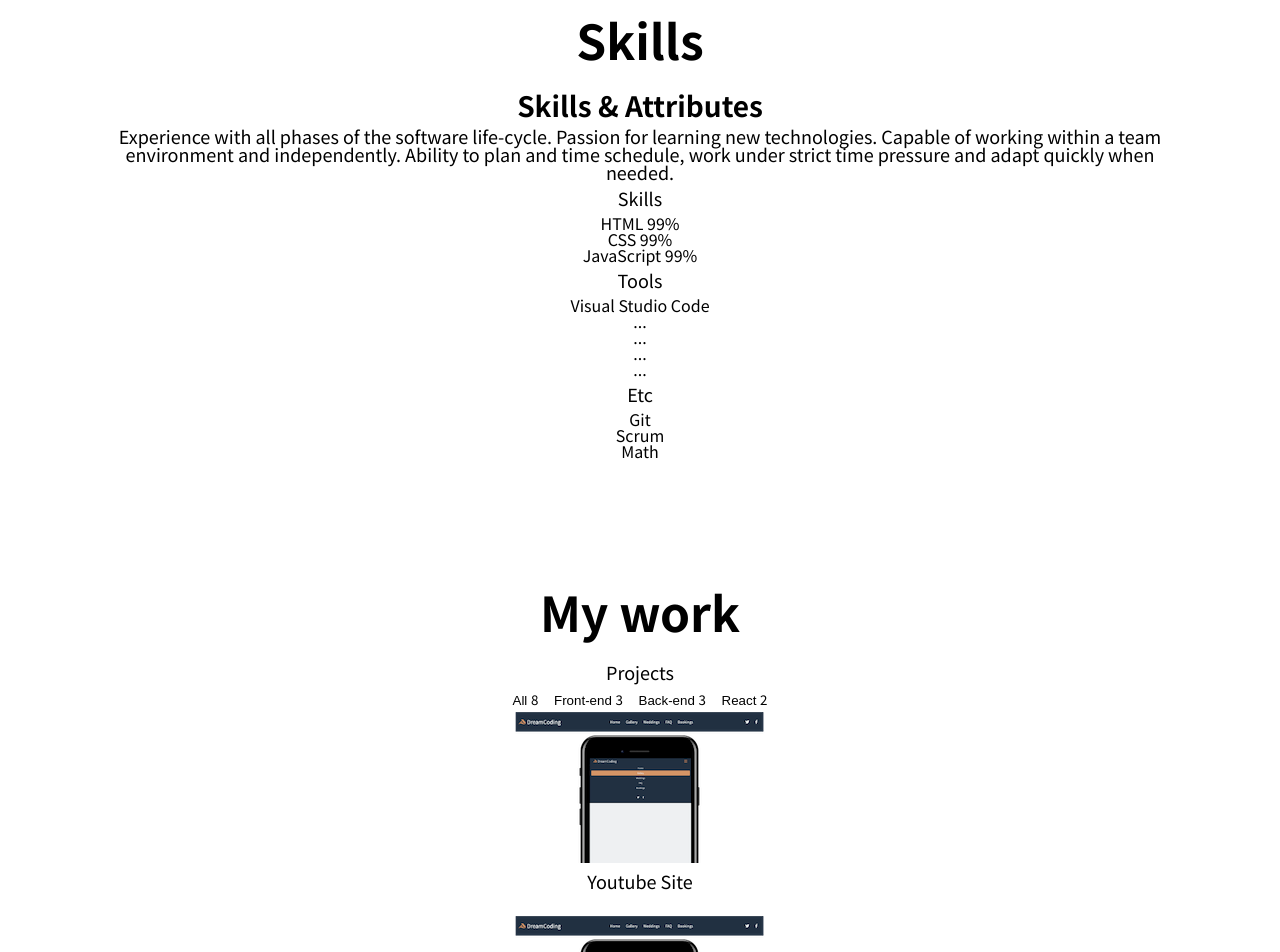
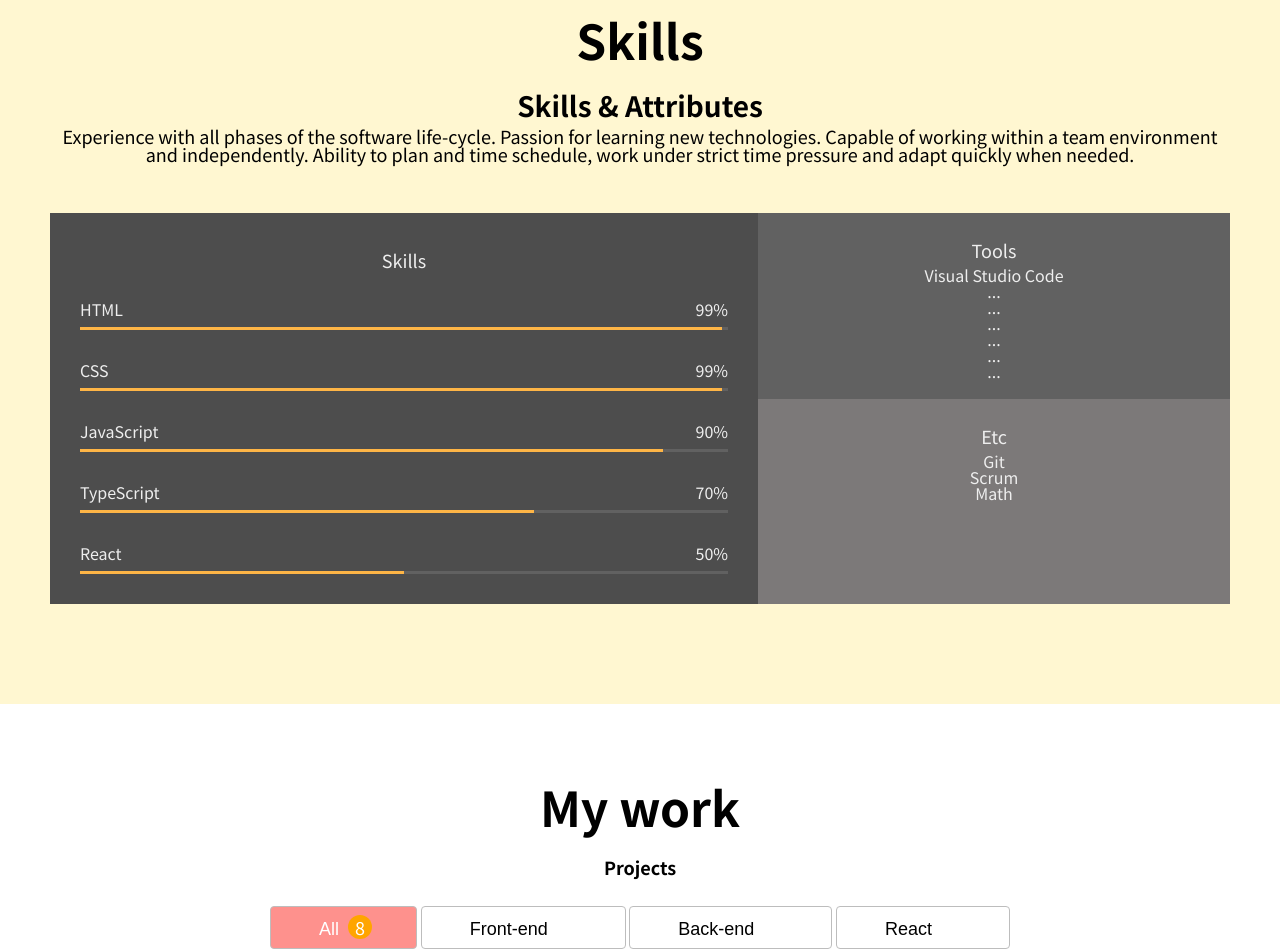
Before and after one commit to dudrjs145/portfolio, a plain HTML site: page index.html in a window 1280 px wide. Shown: the part 1440-2392 px from the top of the page. Drawn offline with Linux system fonts and the light colour scheme.

Commit message:
CSS: Work

```diff
--- a/index.html
+++ b/index.html
@@ -88,6 +88,7 @@
 
     <!-- Skills -->
     <section id="skills" class="section">
+      <div class="section__container">
       <h1>Skills</h1>
       <h2>Skills & Attributes</h2>
       <p class="skills__description">
@@ -101,30 +102,48 @@
         <div class="skillset__left">
           <h3 class="skillset__title">Skills</h3>
           <div class="skill">
-            <div class="skill_description">
+            <div class="skill__description">
               <span>HTML</span>
               <span>99%</span>
             </div>
             <div class="skill__bar">
-              <div class="skill__value"></div>
+              <div class="skill__value" style="width: 99%"></div>
             </div>
           </div>
           <div class="skill">
-            <div class="skill_description">
+            <div class="skill__description">
               <span>CSS</span>
               <span>99%</span>
             </div>
             <div class="skill__bar">
-              <div class="skill__value"></div>
+              <div class="skill__value" style="width: 99%"></div>
             </div>
           </div>
           <div class="skill">
-            <div class="skill_description">
+            <div class="skill__description">
               <span>JavaScript</span>
-              <span>99%</span>
+              <span>90%</span>
             </div>
             <div class="skill__bar">
-              <div class="skill__value"></div>
+              <div class="skill__value" style="width: 90%"></div>
+            </div>
+          </div>
+          <div class="skill">
+            <div class="skill__description">
+              <span>TypeScript</span>
+              <span>70%</span>
+            </div>
+            <div class="skill__bar">
+              <div class="skill__value" style="width: 70%"></div>
+            </div>
+          </div>
+          <div class="skill">
+            <div class="skill__description">
+              <span>React</span>
+              <span>50%</span>
+            </div>
+            <div class="skill__bar">
+              <div class="skill__value" style="width: 50%"></div>
             </div>
           </div>
         </div>
@@ -133,6 +152,8 @@
             <h3 class="skillset__title">Tools</h3>
             <ul class="tools__list">
               <li><span>Visual Studio Code</span></li>
+              <li><span>...</span></li>
+              <li><span>...</span></li>
               <li><span>...</span></li>
               <li><span>...</span></li>
               <li><span>...</span></li>
@@ -149,6 +170,7 @@
           </div>
         </div>
       </div>
+    </div>
     </section>
 
     <!-- My work -->
@@ -156,7 +178,7 @@
       <h1>My work</h1>
       <h3>Projects</h3>
       <div class="work__categories">
-        <button class="category__btn">
+        <button class="category__btn active">
           All <span class="category__count">8</span>
         </button>
         <button class="category__btn">
@@ -176,96 +198,90 @@
           class="project"
           target="blank"
         >
-          <img src="images/projects/dream.png" alt="Youtube Clone Coding" />
+          <img src="images/projects/dream.png" alt="Youtube Clone Coding" class="project_image"/>
           <div class="project__description">
             <h3>Youtube Site</h3>
             <span>Clong Coding with html and css</span>
           </div>
         </a>
+        <a
+        href="https://github.com/dudrjs145/portfolio"
+        class="project"
+        target="blank"
+      >
+        <img src="images/projects/dream.png" alt="Youtube Clone Coding" class="project_image"/>
+        <div class="project__description">
+          <h3>Youtube Site</h3>
+          <span>Clong Coding with html and css</span>
+        </div>
+      </a>
+      <a
+      href="https://github.com/dudrjs145/portfolio"
+      class="project"
+      target="blank"
+    >
+      <img src="images/projects/dream.png" alt="Youtube Clone Coding" class="project_image"/>
+      <div class="project__description">
+        <h3>Youtube Site</h3>
+        <span>Clong Coding with html and css</span>
+      </div>
+    </a>
+    <a
+    href="https://github.com/dudrjs145/portfolio"
+    class="project"
+    target="blank"
+  >
+    <img src="images/projects/dream.png" alt="Youtube Clone Coding" class="project_image"/>
+    <div class="project__description">
+      <h3>Youtube Site</h3>
+      <span>Clong Coding with html and css</span>
+    </div>
+  </a>
+  <a
+  href="https://github.com/dudrjs145/portfolio"
+  class="project"
+  target="blank"
+>
+  <img src="images/projects/dream.png" alt="Youtube Clone Coding" class="project_image"/>
+  <div class="project__description">
+    <h3>Youtube Site</h3>
+    <span>Clong Coding with html and css</span>
+  </div>
+</a>
+<a
+href="https://github.com/dudrjs145/portfolio"
+class="project"
+target="blank"
+>
+<img src="images/projects/dream.png" alt="Youtube Clone Coding" class="project_image"/>
+<div class="project__description">
+  <h3>Youtube Site</h3>
+  <span>Clong Coding with html and css</span>
+</div>
+</a>
+<a
+href="https://github.com/dudrjs145/portfolio"
+class="project"
+target="blank"
+>
+<img src="images/projects/dream.png" alt="Youtube Clone Coding" class="project_image"/>
+<div class="project__description">
+  <h3>Youtube Site</h3>
+  <span>Clong Coding with html and css</span>
+</div>
+</a>
+<a
+href="https://github.com/dudrjs145/portfolio"
+class="project"
+target="blank"
+>
+<img src="images/projects/dream.png" alt="Youtube Clone Coding" class="project_image"/>
+<div class="project__description">
+  <h3>Youtube Site</h3>
+  <span>Clong Coding with html and css</span>
+</div>
+</a>
 
-        <a
-          href="https://github.com/dudrjs145/portfolio"
-          class="project"
-          target="blank"
-        >
-          <img src="images/projects/dream.png" alt="Youtube Clone Coding" />
-          <div class="project__description">
-            <h3>Youtube Site</h3>
-            <span>Clong Coding with html and css</span>
-          </div>
-        </a>
-
-        <a
-          href="https://github.com/dudrjs145/portfolio"
-          class="project"
-          target="blank"
-        >
-          <img src="images/projects/dream.png" alt="Youtube Clone Coding" />
-          <div class="project__description">
-            <h3>Youtube Site</h3>
-            <span>Clong Coding with html and css</span>
-          </div>
-        </a>
-
-        <a
-          href="https://github.com/dudrjs145/portfolio"
-          class="project"
-          target="blank"
-        >
-          <img src="images/projects/dream.png" alt="Youtube Clone Coding" />
-          <div class="project__description">
-            <h3>Youtube Site</h3>
-            <span>Clong Coding with html and css</span>
-          </div>
-        </a>
-
-        <a
-          href="https://github.com/dudrjs145/portfolio"
-          class="project"
-          target="blank"
-        >
-          <img src="images/projects/dream.png" alt="Youtube Clone Coding" />
-          <div class="project__description">
-            <h3>Youtube Site</h3>
-            <span>Clong Coding with html and css</span>
-          </div>
-        </a>
-
-        <a
-          href="https://github.com/dudrjs145/portfolio"
-          class="project"
-          target="blank"
-        >
-          <img src="images/projects/dream.png" alt="Youtube Clone Coding" />
-          <div class="project__description">
-            <h3>Youtube Site</h3>
-            <span>Clong Coding with html and css</span>
-          </div>
-        </a>
-
-        <a
-          href="https://github.com/dudrjs145/portfolio"
-          class="project"
-          target="blank"
-        >
-          <img src="images/projects/dream.png" alt="Youtube Clone Coding" />
-          <div class="project__description">
-            <h3>Youtube Site</h3>
-            <span>Clong Coding with html and css</span>
-          </div>
-        </a>
-
-        <a
-          href="https://github.com/dudrjs145/portfolio"
-          class="project"
-          target="blank"
-        >
-          <img src="images/projects/dream.png" alt="Youtube Clone Coding" />
-          <div class="project__description">
-            <h3>Youtube Site</h3>
-            <span>Clong Coding with html and css</span>
-          </div>
-        </a>
       </div>
     </section>
 
--- a/style.css
+++ b/style.css
@@ -206,6 +206,18 @@ button {
   outline: none;
 }
 
+/* Section common */
+.section {
+  padding: 50px;
+  text-align: center;
+  margin: auto;
+}
+
+.section__container {
+  max-width: 1200px;
+  margin: auto;
+}
+
 /* Navbar */
 #navbar {
   display: flex;
@@ -273,14 +285,6 @@ button {
   margin-top: 30px;
 }
 
-/* Section common */
-.section {
-  padding: 50px;
-  text-align: center;
-  max-width: 1200px;
-  margin: auto;
-}
-
 /* About */
 .about__majors {
   display: flex;
@@ -316,3 +320,160 @@ button {
   font-size: var(--font-small);
   color: var(--color-dark-grey);
 }
+
+/* Skills */
+#skills {
+  background-color: var(--color-yellow);
+}
+
+.skillset {
+  display: flex;
+  margin: 50px 0;
+  color: var(--color-light-white);
+  background-color: var(--color-light-grey);
+}
+
+.skillset__left {
+  flex-basis: 60%;
+  background-color: var(--color-dark-grey);
+  padding: 30px;
+}
+
+.skillset__right {
+  flex-basis: 40%;
+}
+
+.skillset__title {
+  color: var(--color-light-white);
+}
+
+.skill__description {
+  display: flex;
+  justify-content: space-between;
+}
+
+.skill {
+  margin-top: 32px;
+}
+
+.skill__bar {
+  height: 3px;
+  background-color: var(--color-grey);
+  margin-top: 10px;
+}
+.skill__value {
+  height: 3px;
+  background-color: var(--color-orange);
+}
+
+.tools,
+.etc {
+  padding: 20px;
+}
+
+.tools {
+  background-color: var(--color-grey);
+}
+
+/* Work */
+
+#work h3 {
+  font-weight: var(--weight-semi-bold);
+}
+
+.work__categories {
+  margin: 30px;
+}
+
+.category__btn {
+  color: var(--color-black);
+  background-color: transparent;
+  font-size: var(--font-regular);
+  border: 1px solid var(--color-dark-white);
+  border-radius: var(--size-border-radius);
+  padding: 8px 48px;
+}
+
+.category__btn.active,
+.category__btn:hover {
+  background-color: var(--color-pink);
+  color: var(--color-whtie);
+}
+.category__count {
+  color: var(--color-whtie);
+  background-color: orange;
+  display: inline-block;
+  border-radius: 50%;
+  width: 24px;
+  height: 24px;
+  line-height: 24px;
+  position: relative;
+  top: -20px;
+  left: 4px;
+  opacity: 0;
+  transition: var(--animation--duration);
+}
+
+.category__btn.active .category__count,
+.category__btn:hover .category__count {
+  opacity: 1;
+  top: 0;
+}
+.work__projects {
+  display: flex;
+  flex-wrap: wrap;
+  justify-content: center;
+}
+
+.project {
+  width: 280px;
+  height: 250px;
+  margin: 2px;
+  background-color: var(--color-dark-white);
+  position: relative;
+  display: flex;
+  justify-content: center;
+  align-items: center;
+}
+
+.project_image {
+  max-width: 100%;
+  max-height: 100%;
+}
+
+.project__description {
+  position: absolute;
+  display: flex;
+  flex-direction: column;
+  justify-content: center;
+  top: 0;
+  left: 0;
+  width: 100%;
+  height: 100%;
+  background-color: black;
+  opacity: 0;
+  transform: translateY(10px);
+  transition: var(--animation--duration);
+}
+
+.project:hover .project__description {
+  cursor: pointer;
+  opacity: 0.8;
+  transform: translateY(0px);
+}
+
+.project__description h3 {
+  color: var(--color-whtie);
+}
+
+.project__description h3:after {
+  content: "";
+  display: block;
+  position: relative;
+  left: 50%;
+  width: 25px;
+  height: 2px;
+  margin-left: -12px;
+  margin-top: 8px;
+  background-color: var(--color-orange);
+}
```
